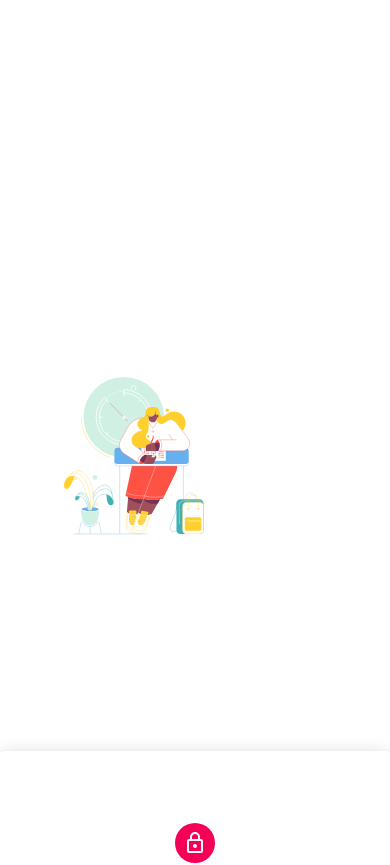
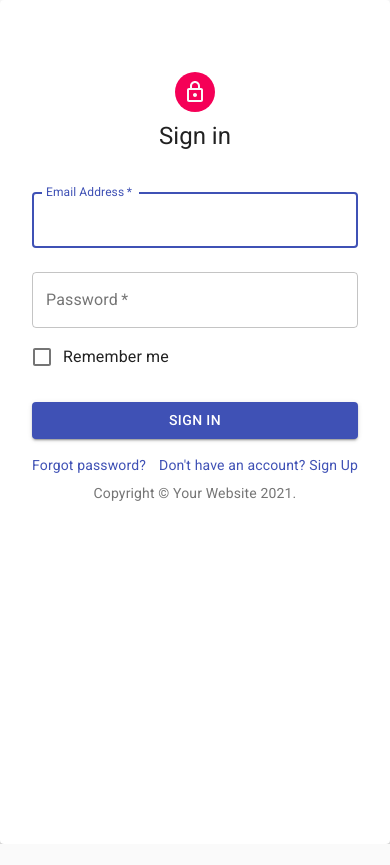
Before and after one commit to Samir-Hysa/Studify, a React (Create React App) app: page /login in a window 390 px wide. Shown: the top 865 px of the page. After the commit the page ends 844 px from the top, so only its background shows below. Built offline with nearby package versions, Linux system fonts and the light colour scheme.

Commit message:
made responsive the login page

```diff
--- a/package.json
+++ b/package.json
@@ -5,6 +5,7 @@
   "dependencies": {
     "@material-ui/core": "^4.11.4",
     "@material-ui/icons": "^4.11.2",
+    "@material-ui/styles": "^4.11.4",
     "@testing-library/jest-dom": "^5.11.4",
     "@testing-library/react": "^11.1.0",
     "@testing-library/user-event": "^12.1.10",
--- a/src/components/Login/Login.js
+++ b/src/components/Login/Login.js
@@ -14,6 +14,7 @@ import Typography from "@material-ui/core/Typography";
 import "./Login.css";
 import LoginStyles from "./LoginStyles";
 
+//function that create the little copyright text under the login
 function Copyright() {
   return (
     <Typography variant="body2" color="textSecondary" align="center">
@@ -32,7 +33,14 @@ export default function Login() {
   return (
     <Grid container component="main" className={classes.root}>
       <CssBaseline />
-      <Grid item xs={false} sm={4} md={7} className={classes.image} />
+      <Box
+        item
+        xs={false}
+        md={7}
+        component={Grid}
+        className={classes.image}
+        display={{ xs: "none", sm: "none", md: "block" }}
+      />
       <Grid item xs={12} sm={8} md={5} component={Paper} elevation={6}>
         <div className={classes.paper}>
           <Avatar className={classes.avatar}>
@@ -43,6 +51,7 @@ export default function Login() {
           </Typography>
           <form className={classes.form} noValidate>
             <TextField
+              // onChange={this.onChange}
               variant="outlined"
               margin="normal"
               required
--- a/src/components/Login/LoginStyles.js
+++ b/src/components/Login/LoginStyles.js
@@ -10,8 +10,8 @@ const LoginStyles = makeStyles((theme) => ({
       process.env.PUBLIC_URL + "/assets/illustration/10SCENE.svg"
     })`,
     backgroundRepeat: "no-repeat",
-    width: "70%",
-    height: "70%",
+    width: "50%",
+    height: "50%",
     backgroundPosition: "center",
   },
   paper: {
--- a/src/components/Register/Register.js
+++ b/src/components/Register/Register.js
@@ -27,7 +27,7 @@ function Copyright() {
   );
 }
 
-export default function example() {
+export default function Login() {
   const classes = RegisterStyles();
   return (
     <Grid container component="main" className={classes.root}>
```
